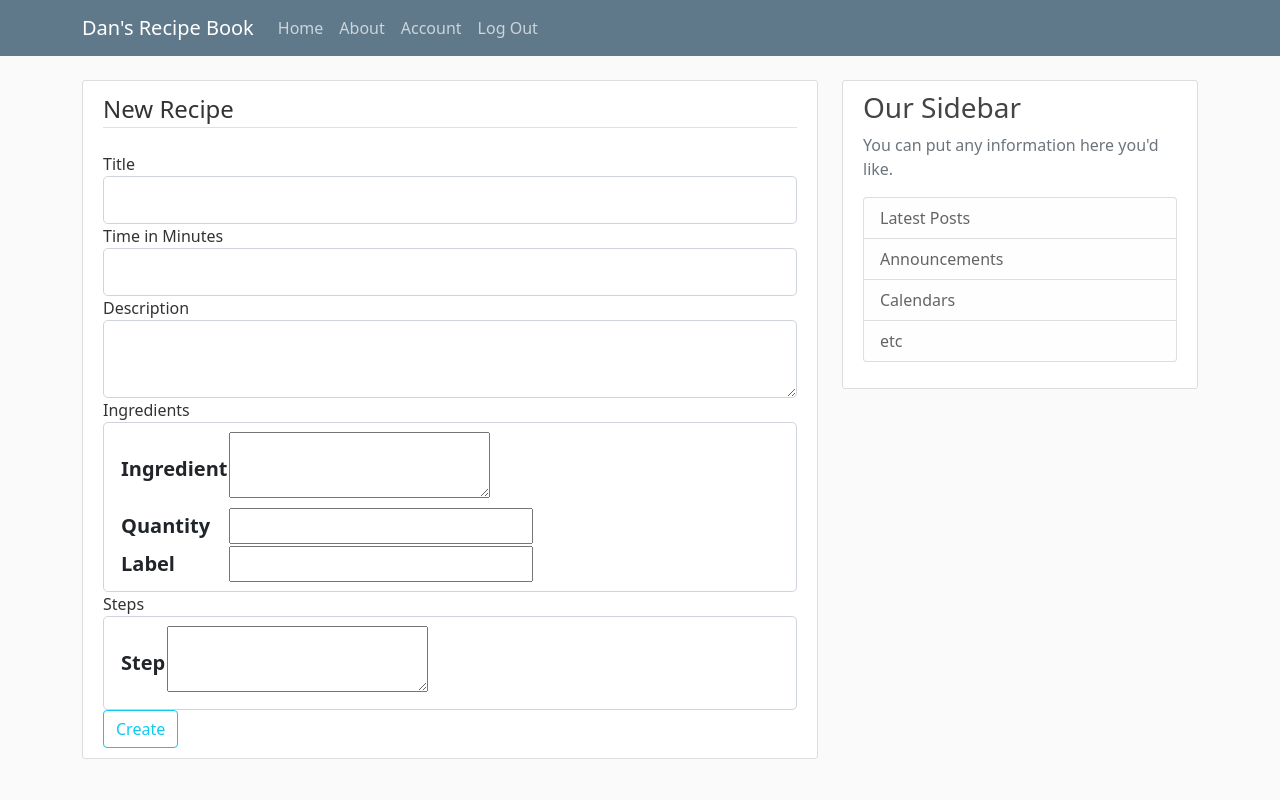
After one commit to DanLanfear/FlaskRecipeApp, a Flask app: page /recipe/new in a window 1280 px wide. The commit adds this page. Run offline with Flask 2, Linux system fonts and the light colour scheme; the visitor is signed in with stand-in values (Sample User, id 1); lists and menus that the app fills with data are empty.

Commit message:
added creation of recipes

```diff
--- a/Flask_Recipe/flaskrecipe/forms.py
+++ b/Flask_Recipe/flaskrecipe/forms.py
@@ -1,6 +1,11 @@
+from ast import Sub
 from locale import currency
+from tokenize import String
+from turtle import title
+from typing import Text
+from flask import Flask
 from flask_wtf import FlaskForm
-from wtforms import StringField, BooleanField, PasswordField, SubmitField
+from wtforms import StringField, BooleanField, PasswordField, SubmitField,IntegerField, TextAreaField, Form, FormField, FieldList
 from wtforms.validators import DataRequired, Length, Email, EqualTo, ValidationError
 from flaskrecipe.models import User
 from flask_login import current_user
@@ -15,7 +20,6 @@ class RegistrationForm(FlaskForm):
         validators=[DataRequired()])
     confirm_password = PasswordField('Confirm Password',
         validators=[DataRequired(), EqualTo('password')])
-
     submit = SubmitField('Sign Up')
 
     def validate_username(self, username):
@@ -56,3 +60,23 @@ class UpdateAccountForm(FlaskForm):
             user = User.query.filter_by(email=email.data).first()
             if user:
                 raise ValidationError('Email has been used already. Choose a different one.')
+
+
+class IngredientForm(Form):
+    ingredient = TextAreaField('Ingredient', validators=[DataRequired()])
+    quantity = IntegerField('Quantity', validators=[DataRequired()])
+    quantity_label = StringField('Label', validators=[DataRequired(), Length(min=0, max=15)])
+
+
+class StepForm(Form):
+    step = TextAreaField('Step', validators=[DataRequired()])
+
+
+class RecipeForm(FlaskForm):
+    title = StringField('Title', validators=[DataRequired()])
+    time = IntegerField('Time in Minutes', validators=[DataRequired()])
+    description = TextAreaField('Description', validators=[DataRequired()])
+    ingredients = FieldList(FormField(IngredientForm), label='Ingredients', min_entries=1,max_entries=20)
+    steps = FieldList(FormField(StepForm), label='Steps', min_entries=1, max_entries=15)
+
+    submit = SubmitField('Create')
--- a/Flask_Recipe/flaskrecipe/models.py
+++ b/Flask_Recipe/flaskrecipe/models.py
@@ -1,3 +1,4 @@
+from sqlalchemy import false
 from flaskrecipe import db, login_manager
 from datetime import datetime
 from flask_login import UserMixin
@@ -29,13 +30,14 @@ class Recipe(db.Model):
     user_id = db.Column(db.Integer, db.ForeignKey('user.id'), nullable=False)
 
     def __repr__(self):
-        return f"Recipe('{self.title}', '{self.date_posted}')"
+        return f"Recipe('{self.title}', '{self.description}')"
 
 
 class Step(db.Model):
     id = db.Column(db.Integer, primary_key=True)
     recipe_id = db.Column(db.Integer, db.ForeignKey('recipe.id'))
     step = db.Column(db.Text, nullable=False)
+    step_number = db.Column(db.Integer, nullable=False)
 
 
 class Ingredient(db.Model):
@@ -43,7 +45,7 @@ class Ingredient(db.Model):
     recipe_id = db.Column(db.Integer, db.ForeignKey('recipe.id'))
     ingredient = db.Column(db.Text, nullable=False)
     quantity = db.Column(db.Float, nullable=False)
-    label = db.Column(db.String(15), nullable=False)
+    quantity_label = db.Column(db.String(15), nullable=False)
 
     def __repr__(self):
-        return f"Ingredient('{self.ingredient}', '{self.quantity} {self.label}')"
+        return f"Ingredient('{self.ingredient}', '{self.quantity} {self.quantity_label}')"
--- a/Flask_Recipe/flaskrecipe/routes.py
+++ b/Flask_Recipe/flaskrecipe/routes.py
@@ -1,50 +1,14 @@
 from flask import render_template, url_for, flash, redirect, request
 from flaskrecipe.models import User, Recipe, Ingredient, Step
-from flaskrecipe.forms import RegistrationForm, LoginForm, UpdateAccountForm
+from flaskrecipe.forms import RecipeForm, RegistrationForm, LoginForm, UpdateAccountForm, IngredientForm, StepForm
 from flaskrecipe import app, db, bcrypt
 from flask_login import login_user, current_user, logout_user, login_required
-
-recipes = [
-    {
-        'author': 'Dan',
-        'title': 'Chicken',
-        'time': 10,
-        'ingredients': [
-            'chicken',
-            'pam'
-        ],
-        'steps': [
-            'turn on grill',
-            'spray pam on chicken',
-            'cook chicken for 7 minutes'
-        ],
-        'date_posted': 'April 20, 2018',
-        'rating': 4,
-        'favorite': True
-    },
-    {
-        'author': 'Gab',
-        'title': 'Beef',
-        'time': 15,
-        'ingredients': [
-            'beef',
-            'cheese'
-        ],
-        'steps': [
-            'ground the beef',
-            'cover in cheese',
-            'cook over an open fire'
-        ],
-        'date_posted': 'April 22, 2018',
-        'rating': 5,
-        'favorite': False
-    }
-]
 
 
 @app.route("/home")
 @app.route("/")
 def home():
+    recipes = Recipe.query.all()
     return render_template('home.html', recipes=recipes)
 
 
@@ -106,3 +70,26 @@ def account():
         form.username.data = current_user.username
         form.email.data = current_user.email
     return render_template('account.html', title='Account', form=form)
+
+
+@app.route("/recipe/new", methods=['GET','POST'])
+@login_required
+def new_recippe():
+    form = RecipeForm()
+    if form.validate_on_submit():
+        recipe = Recipe(title=form.title.data, time=form.time.data, description = form.description.data, author=current_user)
+        db.session.add(recipe)
+        db.session.commit()
+        for field in form.ingredients:
+            ingredient = Ingredient(ingredient=field.ingredient.data, quantity=field.quantity.data,
+                                    quantity_label=field.quantity_label.data, recipe=Recipe.query.filter_by(title=recipe.title).first())
+            db.session.add(ingredient)
+        num = 1
+        for field in form.steps:
+            step = Step(step=field.step.data, step_number=num, recipe=Recipe.query.filter_by(title=recipe.title).first())
+            db.session.add(step)
+            num += 1
+        db.session.commit()
+        flash('Recipe submitted', 'success')
+        return redirect(url_for('home'))
+    return render_template('create_recipe.html', title='New Recipe', form=form)
--- /dev/null
+++ b/Flask_Recipe/flaskrecipe/templates/create_recipe.html
@@ -0,0 +1,91 @@
+{% extends "layout.html" %}
+{% block content %}
+<div class="content-section">
+    <form method="POST", action="", enctype="multipart/form-data">
+        {{ form.hidden_tag() }}
+        <fieldset class="form-group">
+            <legend class="border-bottom mb-4">New Recipe</legend>
+            <div class="form-group">
+                {{ form.title.label(class="form-control-label") }}
+
+                {% if form.title.errors %}
+                    {{ form.title(class="form-control form-control-lg is-invalid") }}
+                    <div class="invalid-feedback">
+                        {% for error in form.title.errors %}
+                            <span>{{ error }}</span>
+                        {% endfor %}
+                    </div>
+                {% else %}
+                    {{ form.title(class="form-control form-control-lg") }}
+                {% endif %}
+            </div>
+
+            <div class="form-group">
+                {{ form.time.label(class="form-control-label") }}
+
+                {% if form.time.errors %}
+                    {{ form.time(class="form-control form-control-lg is-invalid") }}
+                    <div class="invalid-feedback">
+                        {% for error in form.time.errors %}
+                            <span>{{ error }}</span>
+                        {% endfor %}
+                    </div>
+                {% else %}
+                    {{ form.time(class="form-control form-control-lg") }}
+                {% endif %}
+            </div>
+
+            <div class="form-group">
+                {{ form.description.label(class="form-control-label") }}
+
+                {% if form.description.errors %}
+                {{ form.description(class="form-control form-control-lg is-invalid") }}
+                <div class="invalid-feedback">
+                    {% for error in form.description.errors %}
+                        <span>{{ error }}</span>
+                    {% endfor %}
+                </div>
+            {% else %}
+                {{ form.description(class="form-control form-control-lg") }}
+            {% endif %}
+            </div>
+
+
+            <div class="form-group">
+                {{ form.ingredients.label(class="form-control-label") }}
+                {% for ingredient in form.ingredients %}
+                    {% if ingredient.errors %}
+                        {{ ingredient(class="form-control form-control-lg is-invalid") }}
+                        <div class="invalid-feedback">
+                            {% for error in ingredient.errors %}
+                                <span>{{ error }}</span>
+                            {% endfor %}
+                        </div>
+                    {% else %}
+                        {{ ingredient(class="form-control form-control-lg") }}
+                    {% endif %}
+                {% endfor %}
+            </div>
+
+            <div class="form-group">
+                {{ form.steps.label(class="form-control-label") }}
+                {% for step in form.steps %}
+                    {% if step.errors %}
+                        {{ step(class="form-control form-control-lg is-invalid") }}
+                        <div class="invalid-feedback">
+                            {% for error in step.errors %}
+                                <span>{{ error }}</span>
+                            {% endfor %}
+                        </div>
+                    {% else %}
+                        {{ step(class="form-control form-control-lg") }}
+                    {% endif %}
+                {% endfor %}
+            </div>
+        </fieldset>
+        <div class="form-group">
+            {{ form.submit(class="btn btn-outline-info") }}
+        </div>
+    </form>
+  </div>
+{% endblock content %}
--- a/Flask_Recipe/flaskrecipe/templates/home.html
+++ b/Flask_Recipe/flaskrecipe/templates/home.html
@@ -4,8 +4,8 @@
         <article class="media content-section">
             <div class="media-body">
             <div class="article-metadata">
-                <a class="mr-2" href="#">{{ recipe.author }}</a>
-                <small class="text-muted">{{ recipe.date_posted }}</small>
+                <a class="mr-2" href="#">{{ recipe.author.username }}</a>
+                <small class="text-muted">{{ recipe.date_posted.strftime('%Y-%m-%d') }}</small>
             </div>
             <h2><a class="article-title" href="#">{{ recipe.title }}</a></h2>
             <p class="article-content">{{ recipe.time }}</p>
--- a/Flask_Recipe/flaskrecipe/templates/layout.html
+++ b/Flask_Recipe/flaskrecipe/templates/layout.html
@@ -1,6 +1,5 @@
 <!DOCTYPE html>
 <html>
-    <head>
       <head>
           <!-- Required meta tags -->
           <meta charset="utf-8">
@@ -14,7 +13,6 @@
           {% else %}
           <title>Dan's Recipe Book</title>
           {% endif %}
-        </head>
       </head>
     <body>
         <header class="site-header">
```
Lines whose indentation alone changed are shown as unchanged.
